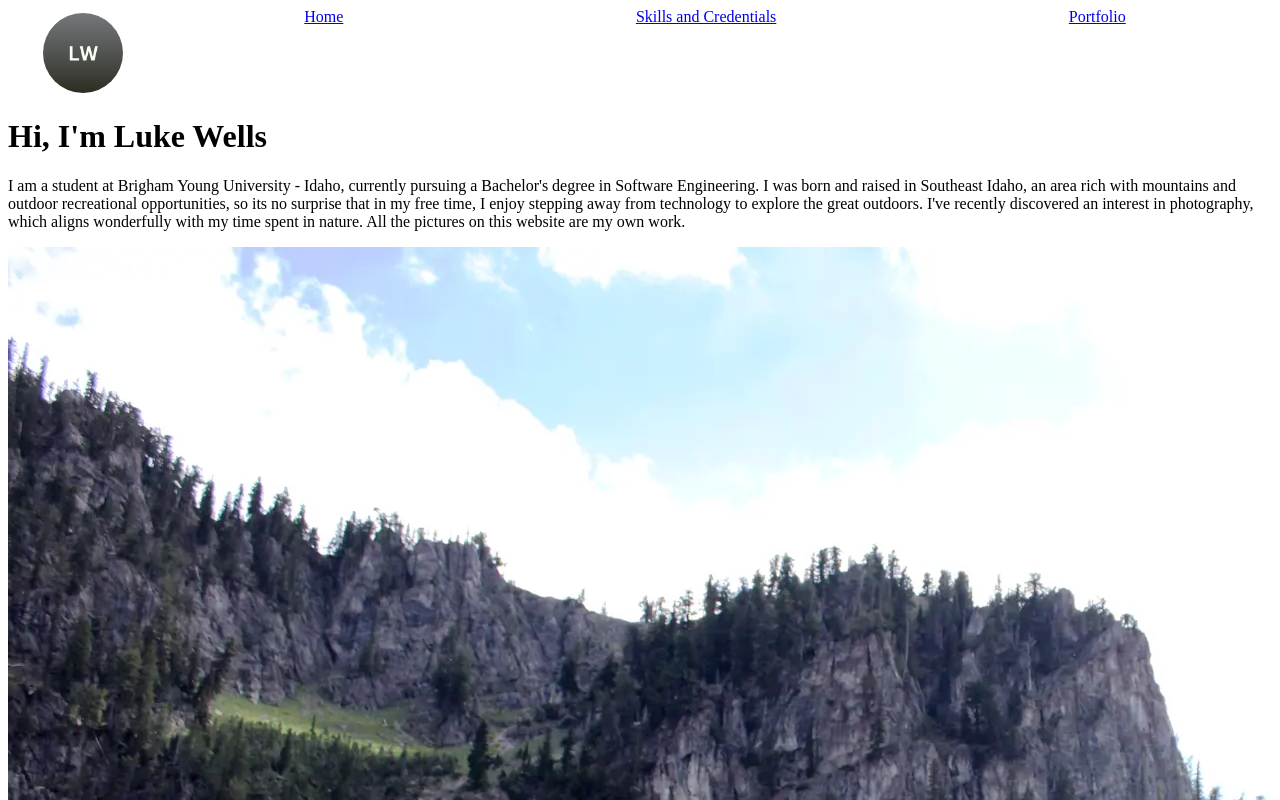
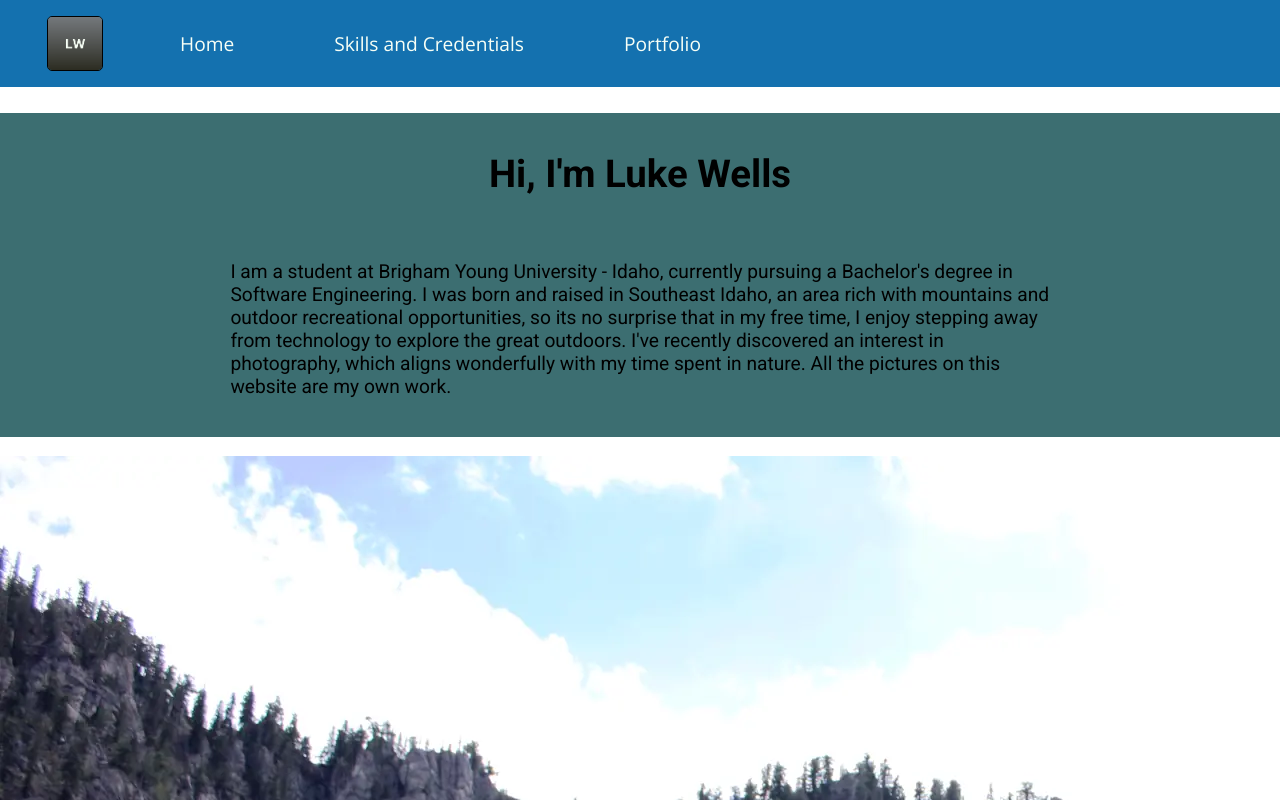
Before and after one commit to LukeWellsey/portfolio, a plain HTML site: page index.html in a window 1280 px wide. Shown: the top 800 px of the page. Drawn offline with nearby package versions, Linux system fonts and the light colour scheme.

Commit message:
working on home page CSS

```diff
--- a/index.html
+++ b/index.html
@@ -9,6 +9,7 @@
 </head>
 
 <body>
+    <div id="content">
         <header>
             <a id="logo_link" href="index.html"><img class="logo" src="images/LW.png" alt="Personal Logo"></a>
             <nav>
@@ -19,8 +20,6 @@
         </header>
         <main>
             <div id="header-background">
-            <!-- will likely remain empty, just is needed to define a background color -->
-        </div>
                 <h1>Hi, I'm Luke Wells</h1>
                 <p>
                     I am a student at Brigham Young University - Idaho, currently pursuing a Bachelor's degree in Software
@@ -29,6 +28,7 @@
                     the great outdoors. I've recently discovered an interest in photography, which aligns wonderfully with my
                     time spent in nature. All the pictures on this website are my own work.
                 </p>
+            </div>
             <div id="home-grid-container">
                 <div id="bloomington-image">
                     <img src="images/IMG_1407.webp" alt="image of Bloomington Lake">
@@ -40,8 +40,9 @@
         </main>
         <footer>
             <p>&copy; 2024 - Luke Wells</p>
-        <p><a href="site-plan.html">Site Plan</a></p>
+            <p><a href="site-plan.html" target="_blank">Site Plan</a></p>
         </footer>
+    </div>
 </body>
 
 </html>
--- a/styles/style.css
+++ b/styles/style.css
@@ -1,16 +1,33 @@
+@import url('https://fonts.googleapis.com/css2?family=Open+Sans:ital,wght@0,400;0,700;1,400;1,700&family=Roboto:ital,wght@0,300;0,400;0,700;1,400;1,700&display=swap');
+
+/* * {
+    border: solid red 1px;
+} */
 #content {
     max-width: 1600px;
     display: block;
     margin: 0 auto;
+    font-family: Roboto, Lato, Helvetica, sans-serif;
+}
+body {
+    font-size: 1.2em;
+    margin: 0;
+    padding: 0;
 }
 header {
     display: grid;
     grid-template-columns: 150px auto;
+    /* border: 1px solid red; */
+    background-color: #1471AF;
 }
 .logo {
-    width: 80px;
-    border-radius: 50%;
-
+    width: 2.8em;
+    border: 1px solid #000000;
+    border-radius: 5px;
+}
+.logo:hover {
+    transform: scale(1.05);
+    transition: transform .1s;
 }
 #logo_link {
     padding-top: 5px;
@@ -19,6 +36,44 @@ header {
 }
 nav {
     display: flex;
-    justify-content: space-around;
+    justify-content: left;
+    align-items: center;
+    gap: 40px;
+}
+nav a {
+    font-family: "Open Sans", Lato, Helvetica, sans-serif;
+    text-decoration: none;
+    color: #F7FFF6;
+    display: block;
+    padding: 30px;
+
+}
+nav a:hover {
+    background: #005791;
+}
+#header-background {
+    background-color: #3C6E71;
+
+}
+#header-background h1 {
+    text-align: center;
+    padding-top: 1em;
+}
+#header-background p {
+    padding: 2em 12em;
+}
+
+
+
+footer {
+    background-color: grey;
+    display: flex;
+    justify-content: left;
+    gap: 40px;
+}
+footer a {
     text-decoration: none;
 }
+footer a:hover {
+    text-decoration: underline;
+}
```
Also changed, not shown: portfolio.html (+6 -4 lines), skills-and-credentials.html (+3 -1 lines). Lines whose indentation alone changed are shown as unchanged.
